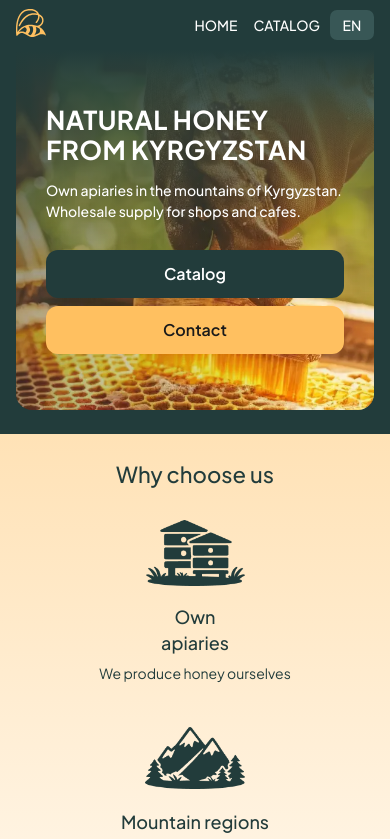
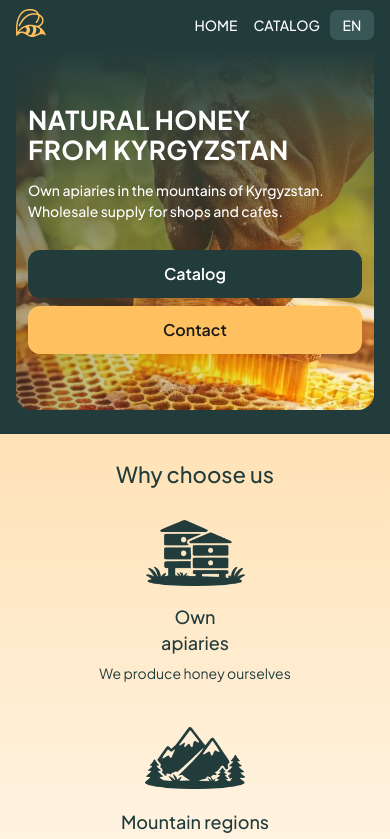
Before and after one commit to ElamanZ/baiyr, a Next.js app: page /en in a window 390 px wide. Shown: the top 839 px of the page. Built offline with nearby package versions, Linux system fonts and the light colour scheme.

Commit message:
fix: padding

```diff
--- a/src/components/home/HomeHero/HomeHero.module.css
+++ b/src/components/home/HomeHero/HomeHero.module.css
@@ -172,7 +172,7 @@
   }
 
   .inner {
-    padding: 0 30px;
+    padding: 0 20px;
   }
 
   .title {
@@ -216,7 +216,7 @@
   }
 
   .inner {
-    padding: 0 30px;
+    padding: 0 12px;
   }
 
   .btnCatalog,
```
